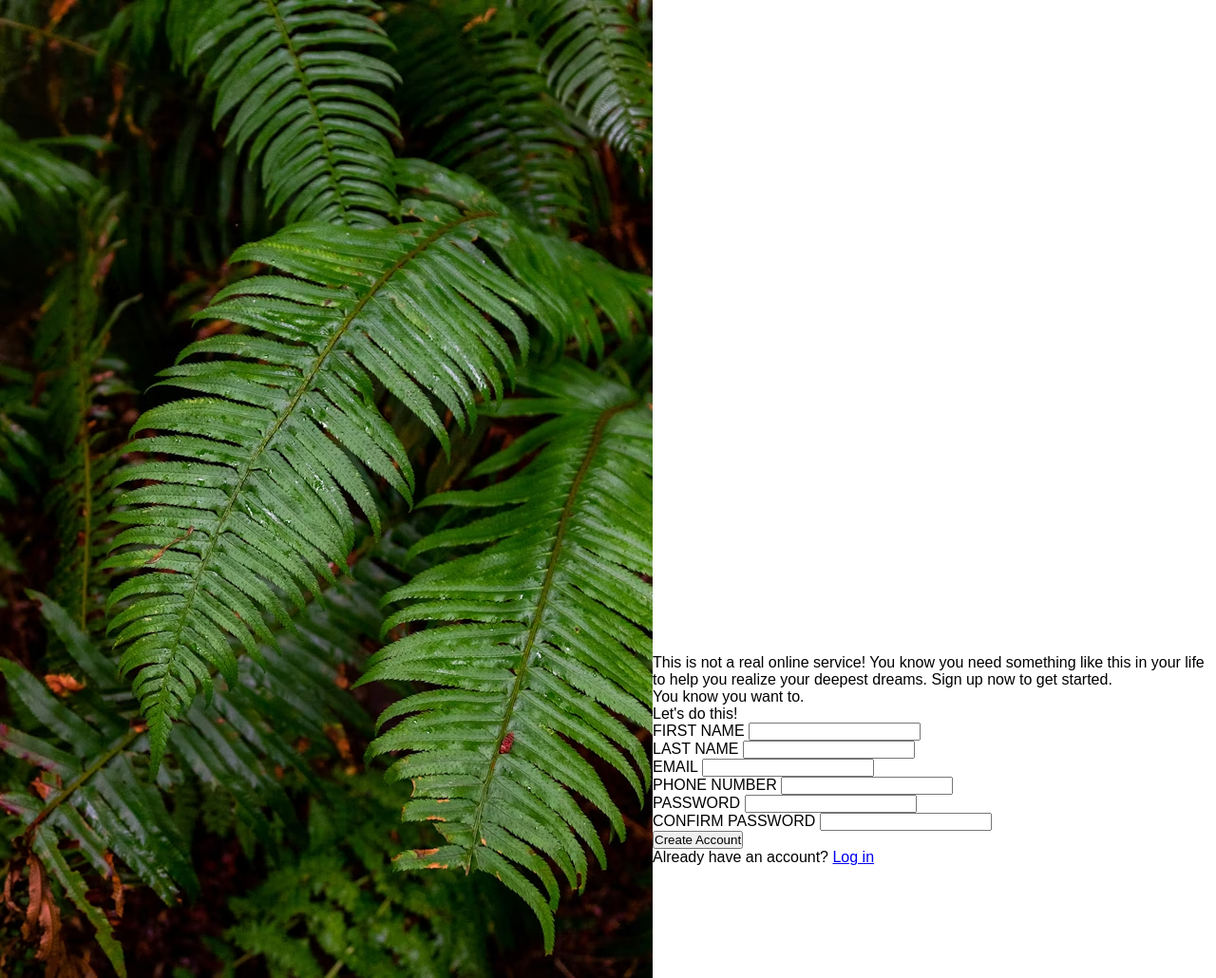
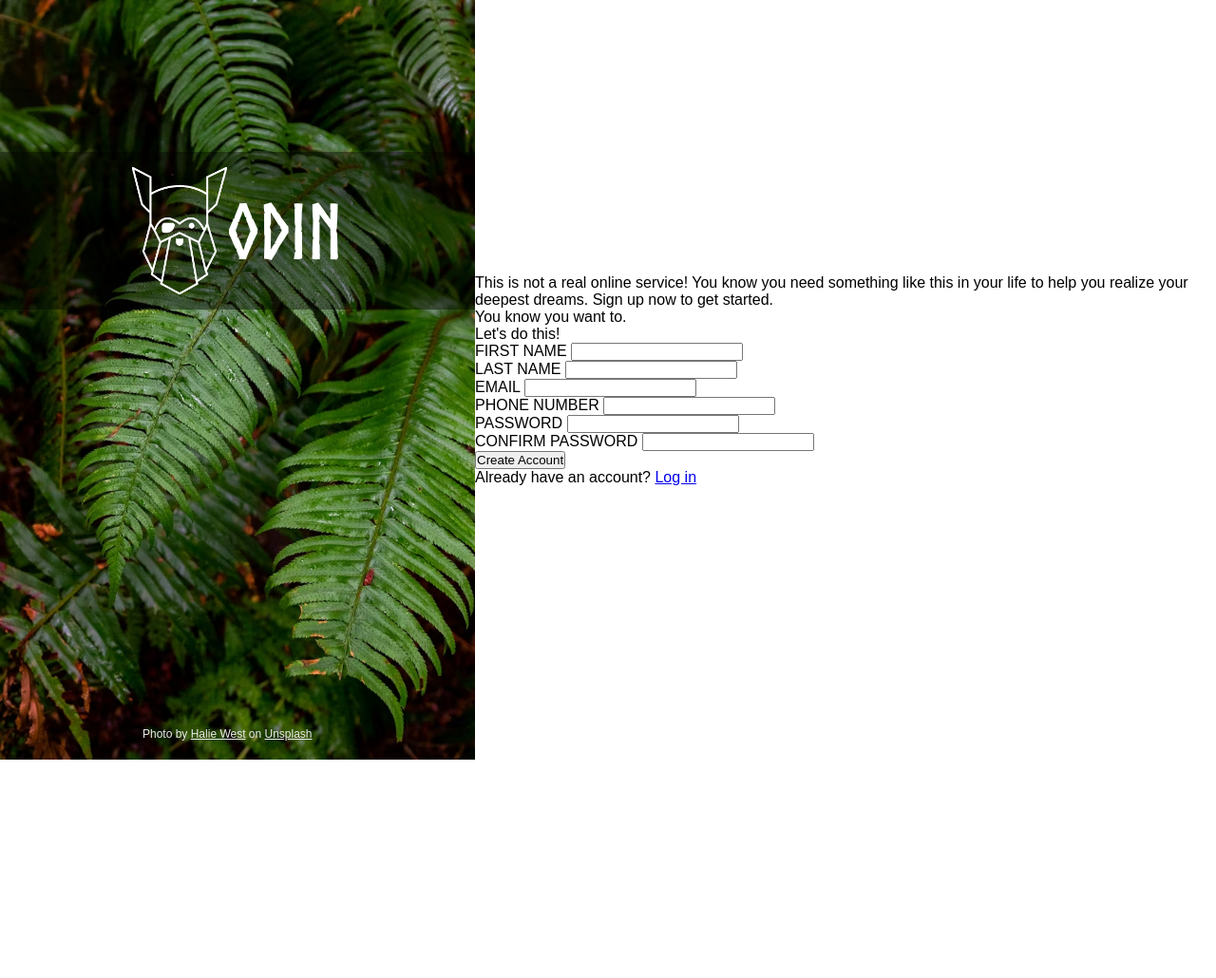
Before and after one commit to Jupiter4977/odin-sign-up-form, a plain HTML site: page index.html in a window 1280 px wide. Shown: the top 1030 px of the page at 95% size. After the commit the page ends 800 px from the top, so only its background shows below. Drawn offline with Linux system fonts and the light colour scheme.

Commit message:
style: Sidebar: Layout, background image size, font styles and colors

```diff
--- a/styles.css
+++ b/styles.css
@@ -25,3 +25,50 @@ button {
   display: flex;
   align-items: center;
 }
+
+/*Sidebar*/
+
+.sidebar {
+  position: relative;
+  height: 100vh;
+}
+
+.sidebar__background {
+  width: 500px;
+  height: 100%;
+  display: block;
+}
+
+.sidebar__logo {
+  position: absolute;
+  top: 20%;
+  left: 0;
+  right: 0;
+  background-color: rgba(0, 0, 0, 0.4);
+  display: flex;
+  align-items: center;
+  justify-content: center;
+  padding: 1em 0;
+}
+
+.sidebar__logo-img {
+  width: 100px;
+}
+
+.sidebar__logo-text {
+  font-family: 'Norse';
+  font-size: 5rem;
+  color: white;
+}
+
+.sidebar__attribution {
+  position: absolute;
+  bottom: 20px;
+  left: 30%;
+  font-size: 0.75rem;
+}
+
+.sidebar__attribution,
+.sidebar__attribution a {
+  color: rgb(236, 236, 236);
+}
```
